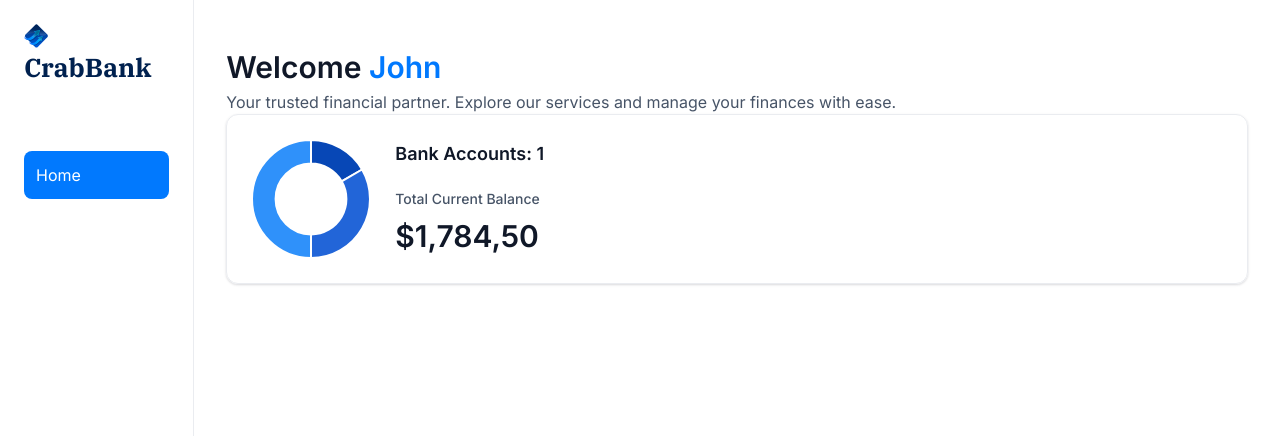
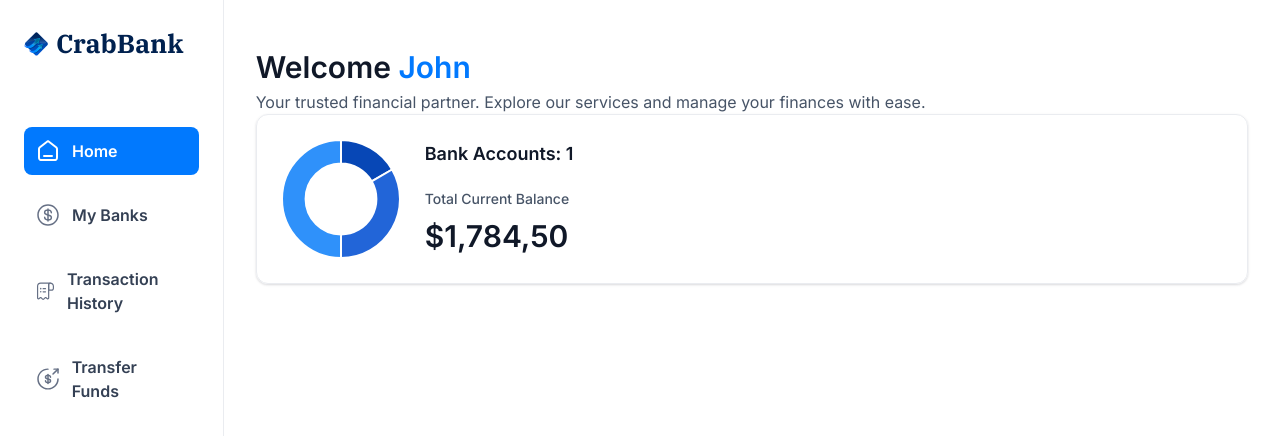
Before and after one commit to Bimaahmadani/Crab-Banking-app, a Next.js app: page / in a window 1280 px wide. Shown: the top 436 px of the page. Built offline with nearby package versions, Linux system fonts and the light colour scheme.

Commit message:
update Sidebar

```diff
--- a/components/ui/Sidebar.tsx
+++ b/components/ui/Sidebar.tsx
@@ -15,7 +15,7 @@
             <Link href="/"
             className='mb-12
             cursor-pointer
-            items-center gap-2
+            flex items-center gap-2
             '
             >
                 <Image
@@ -40,7 +40,21 @@
                 'bg-bankGradient': isActive
                 })}
                 >
-                    {item.label}
+                    <div className="relative size-6">
+                        <Image
+                            src={item.imgURL}
+                            alt={item.label}
+                            fill
+                            className={cn({
+                                'brightness-[3] invert-0': isActive
+                            })}
+                        />
+                    </div>
+                    <p className={cn('sidebar-label', {
+                            '!text-white': isActive
+                        })}>
+                            {item.label}
+                    </p>
                 </Link>
             )
 
```
